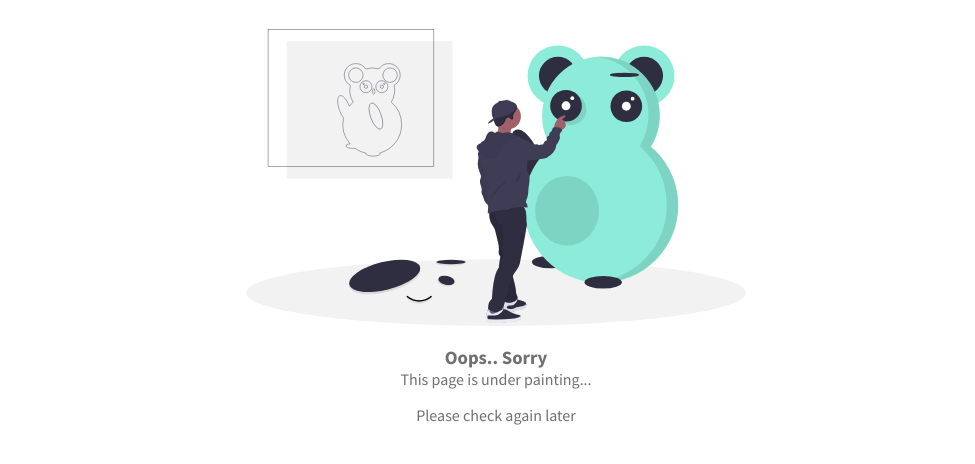
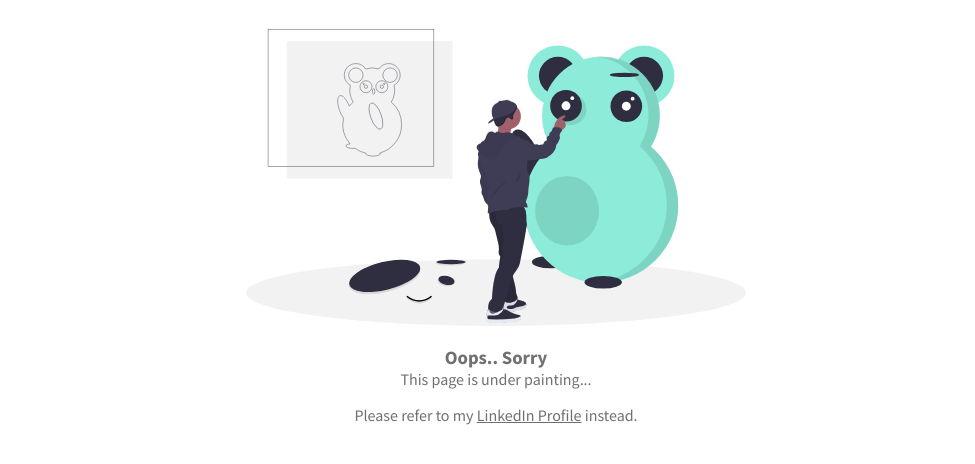
Before and after one commit to dytra/dytra.github.io, a Gatsby site: page /portofolio in a window 1280 px wide. Shown: the part 154-618 px from the top of the page, without its empty margins (144-1119 px from the left). Built offline with nearby package versions, Linux system fonts and the light colour scheme; Gatsby itself is replaced by a stand-in of ours.

Commit message:
add linkedin profile link

```diff
--- a/src/pages/portofolio.js
+++ b/src/pages/portofolio.js
@@ -7,11 +7,11 @@ export default () => (
   <Layout>
     <SEO title="Portofolio" />
     <h1>Portofolio</h1>
-    <center><img src={constructionImage} alt="In Construction" style={{ maxWidth: '500px',marginBottom:'1em',width:'100%' }} /></center>
+    <center><img src={constructionImage} alt="In Construction" style={{ maxWidth: '500px', marginBottom: '1em', width: '100%' }} /></center>
     <div style={{ textAlign: 'center' }}>
       <h3>Oops.. Sorry</h3>
       <p>This page is under painting...</p>
-      <p>Please check again later</p>
+      <p>Please refer to my <a href="https://www.linkedin.com/in/dytra/">LinkedIn Profile</a> instead.</p>
 
     </div>
   </Layout>
```
